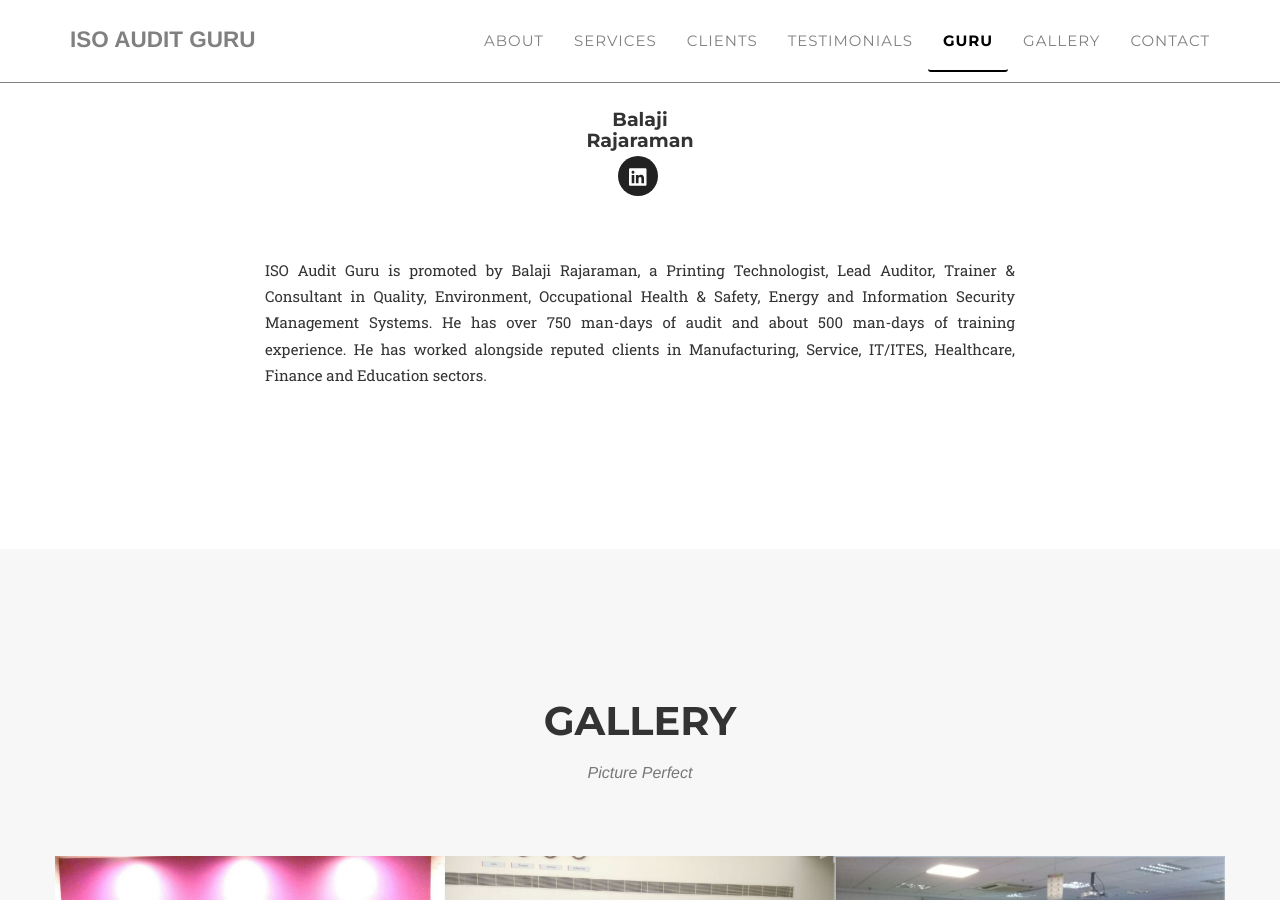
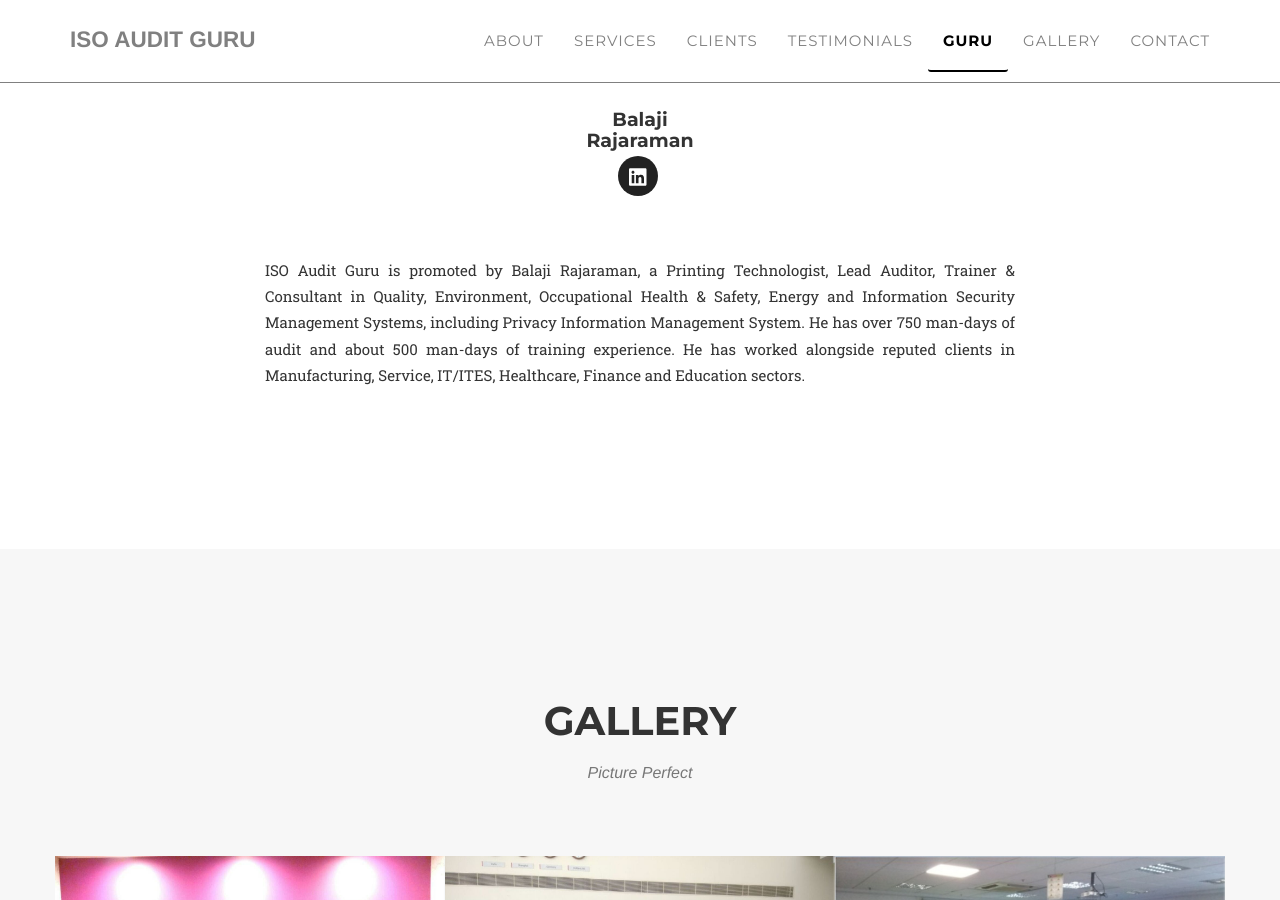
Before and after one commit to ISO-Audit-Guru/ISO-Audit-Guru.github.io, a Jekyll site: the page built from index.html, in a window 1280 px wide and 900 px high, scrolled down 5573 px. Built offline with Jekyll 4.4.1, drawn with Linux system fonts in a browser that asks for light colours; nearby versions of some CDN libraries; some web fonts are replaced.

Commit message:
Update _config.yml

```diff
--- a/_config.yml
+++ b/_config.yml
@@ -14,7 +14,7 @@
       url: https://www.linkedin.com/in/rajaramanbalaji/
   description: |
     ISO Audit Guru is promoted by Balaji Rajaraman, a Printing Technologist, Lead Auditor, Trainer &amp; Consultant in Quality,
-    Environment, Occupational Health &amp; Safety, Energy and Information Security Management Systems. He has over 750 man-days of audit and about 500 man-days of training experience. He has worked alongside reputed clients
+    Environment, Occupational Health &amp; Safety, Energy and Information Security Management Systems, including Privacy Information Management System. He has over 750 man-days of audit and about 500 man-days of training experience. He has worked alongside reputed clients
     in Manufacturing, Service, IT/ITES, Healthcare, Finance and Education sectors.
 
 social:
```
